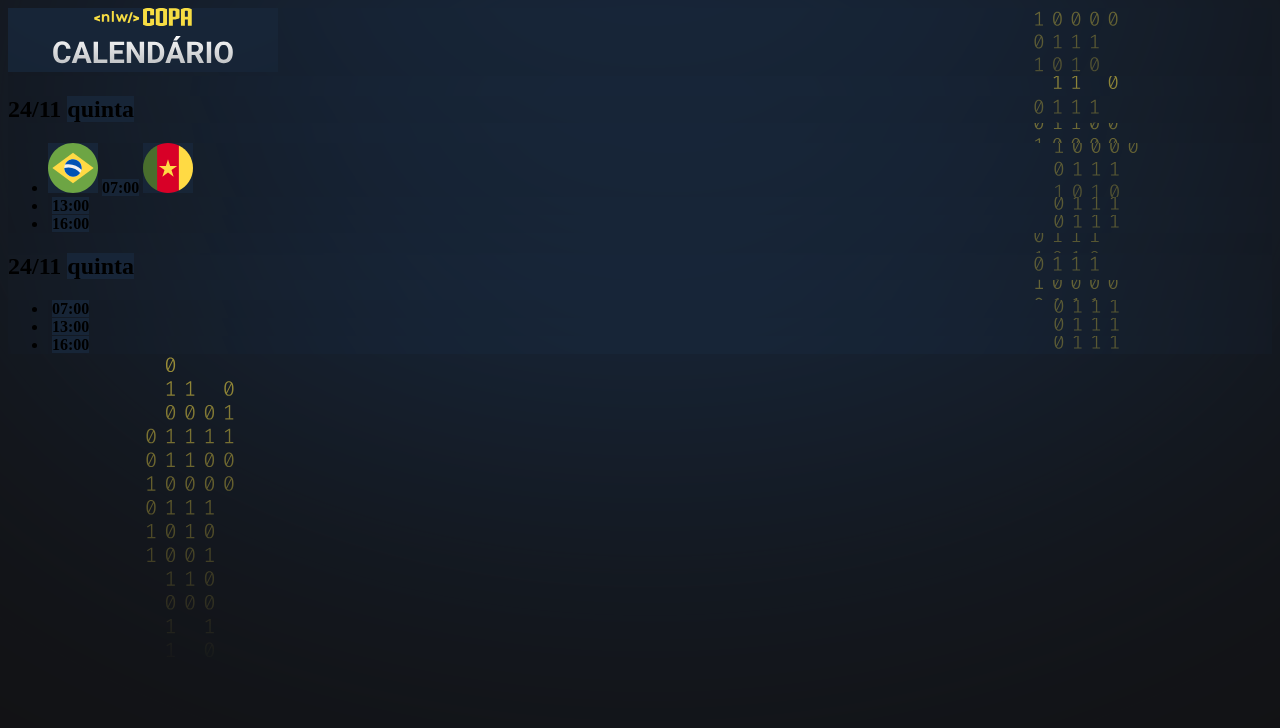
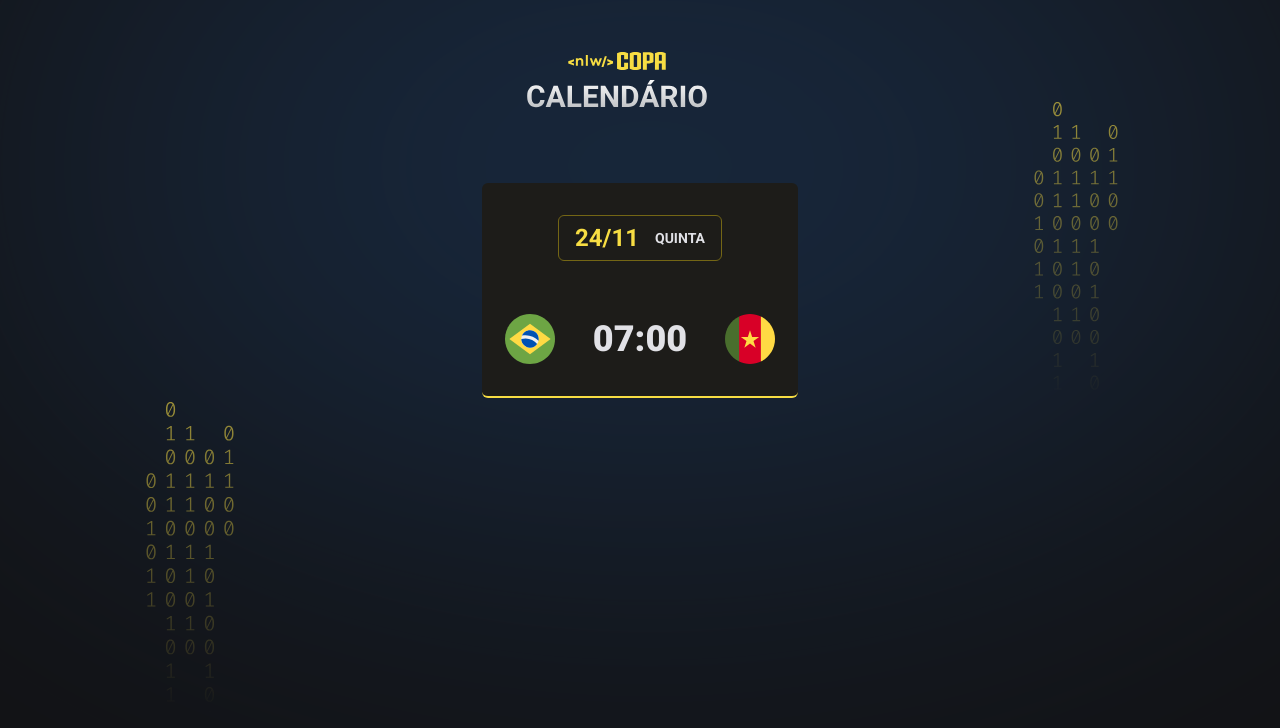
Before and after one commit to itjuanpablo/nlw-copa, a plain HTML site: page index.html in a window 1280 px wide. Drawn offline with Linux system fonts and the light colour scheme.

Commit message:
CSS adicionado e layouts dos cards organizados

```diff
--- a/index.html
+++ b/index.html
@@ -6,6 +6,12 @@
     <meta name="viewport" content="width=device-width, initial-scale=1.0" />
     <title>Calendário de Jogos</title>
     <link rel="stylesheet" href="./style.css" />
+    <link rel="preconnect" href="https://fonts.googleapis.com" />
+    <link rel="preconnect" href="https://fonts.gstatic.com" crossorigin />
+    <link
+      href="https://fonts.googleapis.com/css2?family=Roboto:wght@700;900&display=swap"
+      rel="stylesheet"
+    />
   </head>
   <body>
     <div id="app">
@@ -25,42 +31,6 @@
                 alt="Bandeira de Camarões"
               />
             </li>
-
-            <li>
-              <img src="" alt="" />
-              <strong>13:00</strong>
-              <img src="" alt="" />
-            </li>
-
-            <li>
-              <img src="" alt="" />
-              <strong>16:00</strong>
-              <img src="" alt="" />
-            </li>
-          </ul>
-        </div>
-
-        <div class="card">
-          <h2>24/11 <span>quinta</span></h2>
-
-          <ul>
-            <li>
-              <img src="" alt="" />
-              <strong>07:00</strong>
-              <img src="" alt="" />
-            </li>
-
-            <li>
-              <img src="" alt="" />
-              <strong>13:00</strong>
-              <img src="" alt="" />
-            </li>
-
-            <li>
-              <img src="" alt="" />
-              <strong>16:00</strong>
-              <img src="" alt="" />
-            </li>
           </ul>
         </div>
       </main>
--- a/style.css
+++ b/style.css
@@ -1,6 +1,86 @@
 * {
+  margin: 0;
+  padding: 0;
+  box-sizing: border-box;
+}
+
+ul {
+  list-style: none;
+}
+
+body {
   background-color: #121214;
   background-image: url(./assets/bg-blue.svg);
   background-position-x: center;
   background-position-y: 55.6%;
 }
+
+body * {
+  font-family: "Roboto", sans-serif;
+}
+
+#app {
+  width: fit-content;
+  margin: 52px auto;
+}
+
+header {
+  margin-bottom: 63px;
+}
+
+.card {
+  padding: 32px 23px;
+  text-align: center;
+
+  background: #1d1c19;
+  border-bottom: 2px solid #f7dd43;
+  border-radius: 6px;
+}
+
+.card h2 {
+  display: flex;
+  gap: 16px;
+  justify-content: center;
+  align-items: center;
+
+  padding: 8px 16px;
+  border: 1px solid #746615;
+  border-radius: 6px;
+
+  width: fit-content;
+  margin-inline: auto;
+  margin-bottom: 53px;
+
+  color: #f7dd43;
+}
+
+.card h2 span {
+  color: #e1e1e6;
+  font-size: 14px;
+  text-transform: uppercase;
+}
+
+.card ul {
+  display: flex;
+  flex-direction: column;
+  gap: 24px;
+  width: 270px;
+}
+
+.card ul li {
+  display: flex;
+  justify-content: space-between;
+  align-items: center;
+}
+
+.card ul li + li {
+  padding-top: 24px;
+  border-top: 1px solid #323238;
+}
+
+.card ul li strong {
+  color: #e1e1e6;
+  font-size: 36px;
+  list-style: 125%;
+  font-weight: 900;
+}
```
